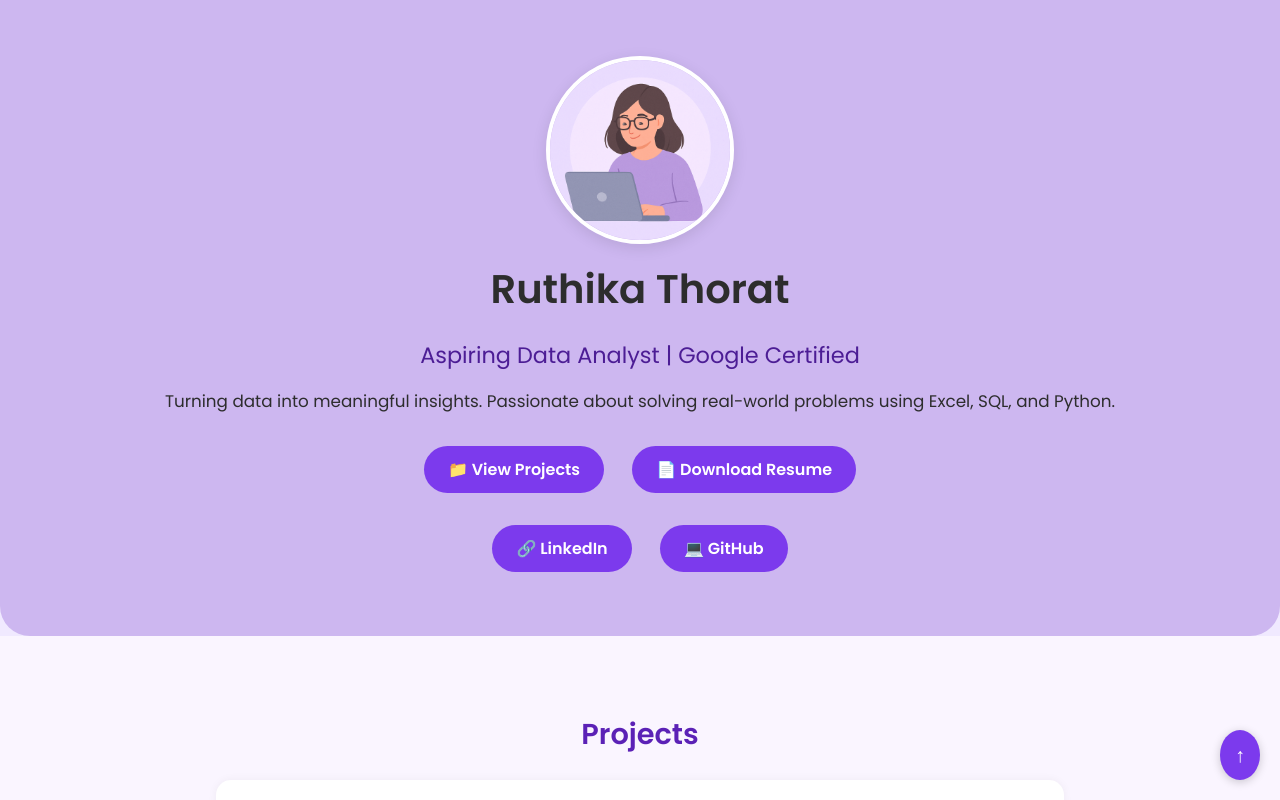
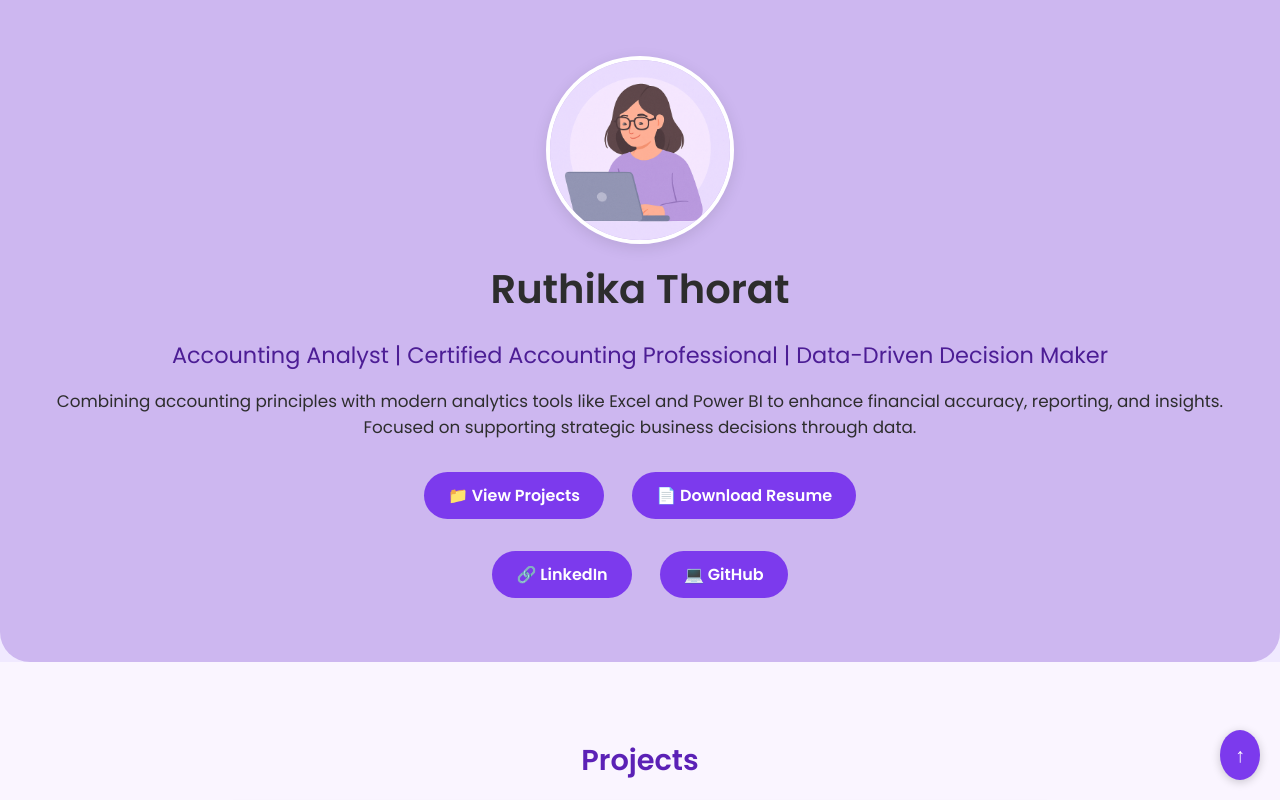
Before and after one commit to Ruthika619/ruthika619.github.io, a plain HTML site: page index.html in a window 1280 px wide. Shown: the top 800 px of the page. Drawn offline with nearby package versions, Linux system fonts and the light colour scheme.

Commit message:
Update index.html

```diff
--- a/index.html
+++ b/index.html
@@ -176,8 +176,8 @@
   <header data-aos="fade-down">
     <img src="avatar.png" alt="Profile Picture" class="profile-img" />
     <h1>Ruthika Thorat</h1>
-    <h2>Aspiring Data Analyst | Google Certified</h2>
-    <p>Turning data into meaningful insights. Passionate about solving real-world problems using Excel, SQL, and Python.</p>
+<h2>Accounting Analyst | Certified Accounting Professional | Data-Driven Decision Maker</h2>
+<p>Combining accounting principles with modern analytics tools like Excel and Power BI to enhance financial accuracy, reporting, and insights. Focused on supporting strategic business decisions through data.</p>
 
     <div class="buttons">
       <a href="#projects">📁 View Projects</a>
```
